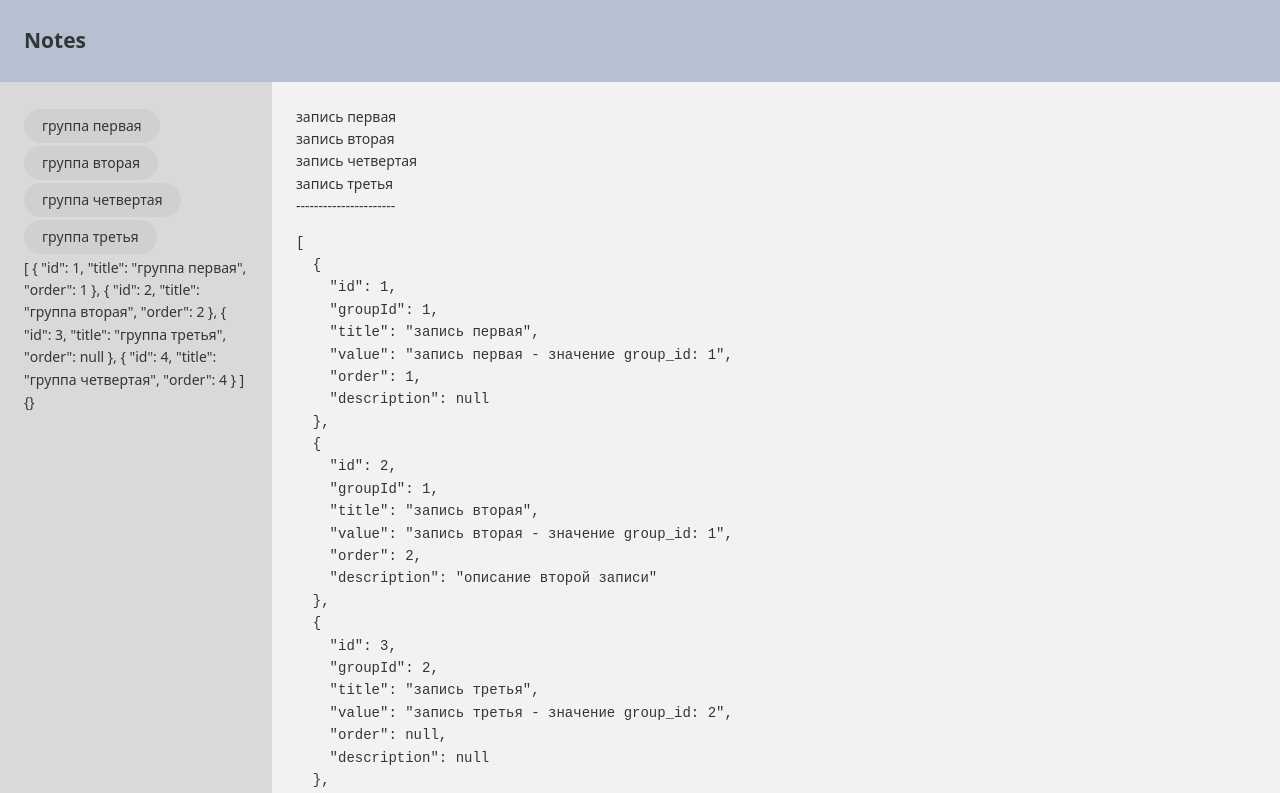
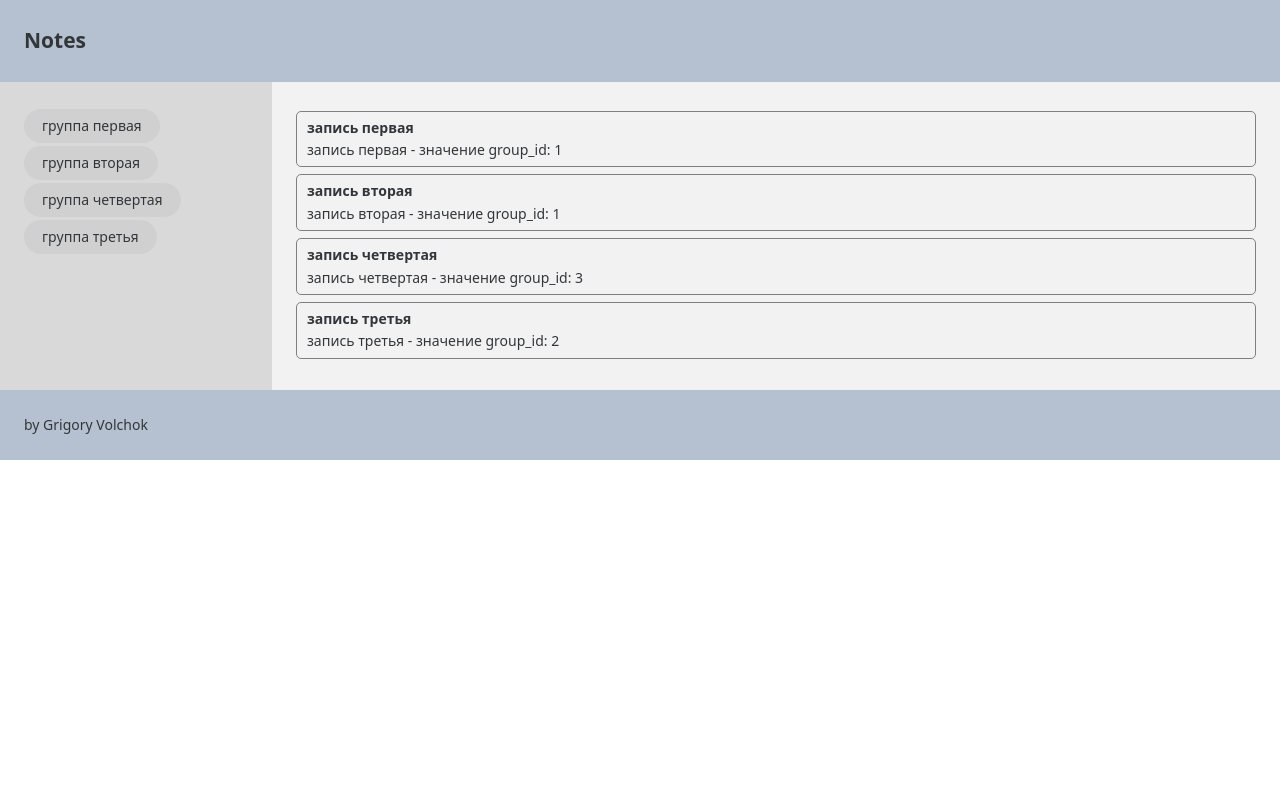
Before and after one commit to V-Grigory/notes, a Vue app in the folder front-vue3/: page / in a window 1280 px wide. Shown: the top 793 px of the page. Built offline with nearby package versions, Linux system fonts and the light colour scheme.

Commit message:
Make filtered notes

```diff
--- a/front-vue3/src/components/groups/GroupsList.vue
+++ b/front-vue3/src/components/groups/GroupsList.vue
@@ -10,9 +10,9 @@
   >
     {{ group.title }}
   </n-button>
-  {{ store.groups }}
-  <br>
-  {{ store.selectedGroup }}
+<!--  {{ store.groups }}-->
+<!--  <br>-->
+<!--  {{ store.selectedGroup }}-->
 </template>
 
 <script setup lang="ts">
--- a/front-vue3/src/components/notes/NotesList.vue
+++ b/front-vue3/src/components/notes/NotesList.vue
@@ -1,29 +1,67 @@
 <template>
+  <div class="group-title">
+    {{ groupStore.selectedGroup.title }}
+  </div>
+
   <div
-    v-for="(note, index) in store.sortedNotes"
+    v-for="(note, index) in filteredNotes"
     :key="index"
     class="note"
   >
-    {{ note.title }}
+    <div class="note-title">
+      <b>{{ note.title }}</b>
+    </div>
+    <div class="note-value">
+      {{ note.value }}
+    </div>
   </div>
-  ----------------------
-  <pre>{{ store.notes }}</pre>
+<!--  &#45;&#45;&#45;&#45;&#45;&#45;&#45;&#45;&#45;&#45;&#45;&#45;&#45;&#45;&#45;&#45;&#45;&#45;&#45;&#45;&#45;&#45;-->
+<!--  <pre>{{ noteStore.notes }}</pre>-->
 </template>
 
 <script setup lang="ts">
+import { computed } from "vue";
 import { serviceProvider } from "@/serviceProvider/serviceProvider";
+import { useGroupStore } from "@/stores/group";
 import { useNoteStore } from "@/stores/note";
 import type { INoteData } from "@/entities";
 
-const store = useNoteStore();
+const groupStore = useGroupStore();
+const noteStore = useNoteStore();
+
+const filteredNotes = computed((): INoteData[] => {
+  return groupStore.selectedGroup.id
+    ? noteStore.sortedNotes.filter(
+        (note: INoteData) => note.groupId === groupStore.selectedGroup.id
+      )
+    : noteStore.sortedNotes;
+});
 
 const getNotes = (): void => {
   serviceProvider.notes
     .getAllNotes()
-    .then((notesData: INoteData[] | []) => (store.notes = notesData));
+    .then((notesData: INoteData[] | []) => (noteStore.notes = notesData));
 };
 
 getNotes();
 </script>
 
-<style scoped></style>
+<style scoped>
+.group-title {
+  margin-bottom: 5px;
+  font-weight: bold;
+}
+
+.note {
+  margin-bottom: 7px;
+  padding: 5px 10px;
+  border: 1px solid grey;
+  border-radius: 5px;
+}
+.note-title {
+
+}
+.note-value {
+
+}
+</style>
--- a/front-vue3/src/stores/group.ts
+++ b/front-vue3/src/stores/group.ts
@@ -4,7 +4,7 @@ import type { IGroupData } from "@/entities";
 
 export const useGroupStore = defineStore("group", () => {
   const groups = ref<Array<IGroupData>>([]);
-  const selectedGroup = ref<IGroupData | {}>({});
+  const selectedGroup = ref<IGroupData>({ id: 0, title: "", order: 0 });
 
   const sortedGroups = computed((): Array<IGroupData> | [] => {
     const orderedGroups: Array<IGroupData> | [] = groups.value.filter(
@@ -27,5 +27,10 @@ export const useGroupStore = defineStore("group", () => {
     selectedGroup.value = group;
   }
 
-  return { groups, selectedGroup, sortedGroups, selectGroup };
+  return {
+    groups,
+    selectedGroup,
+    sortedGroups,
+    selectGroup,
+  };
 });
```
